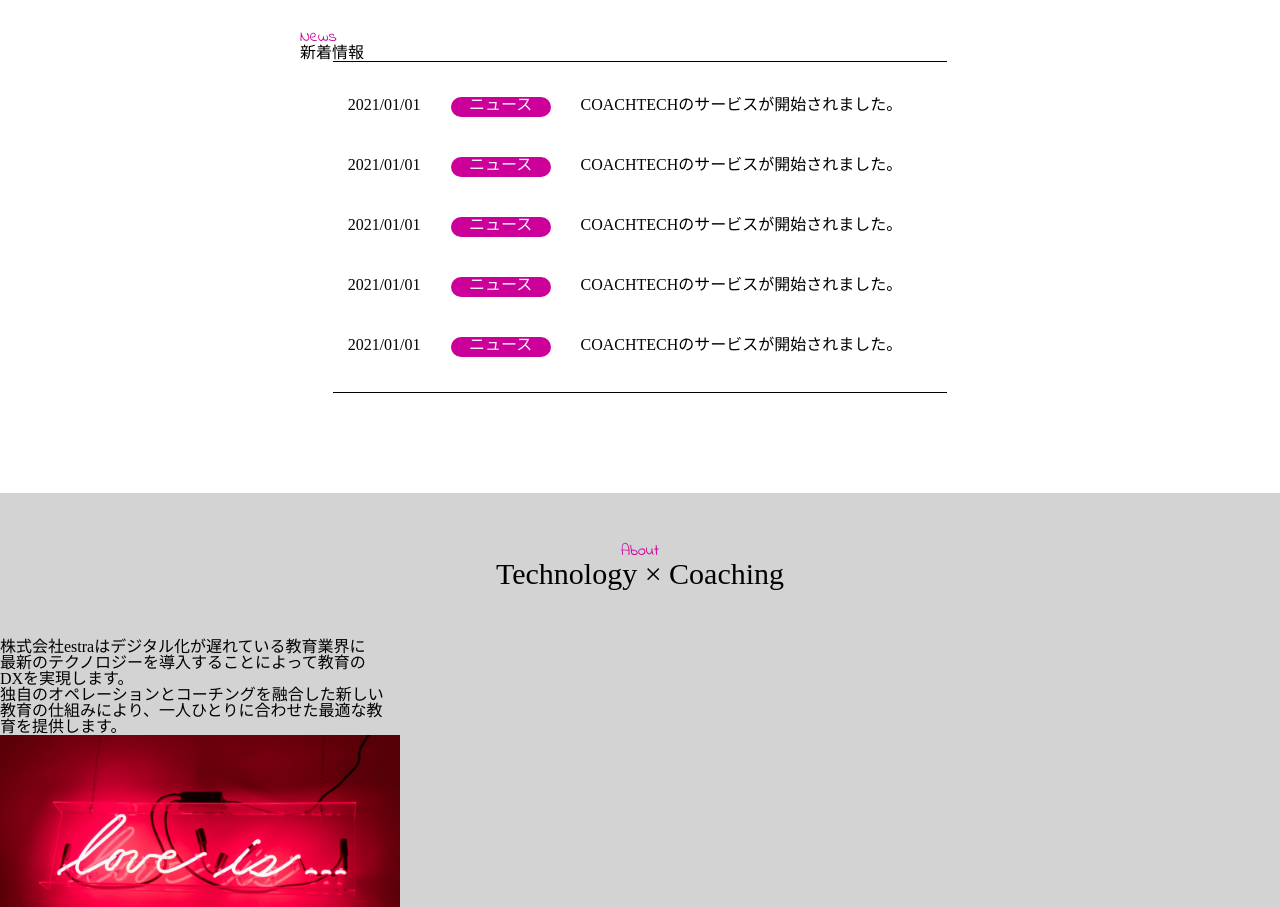
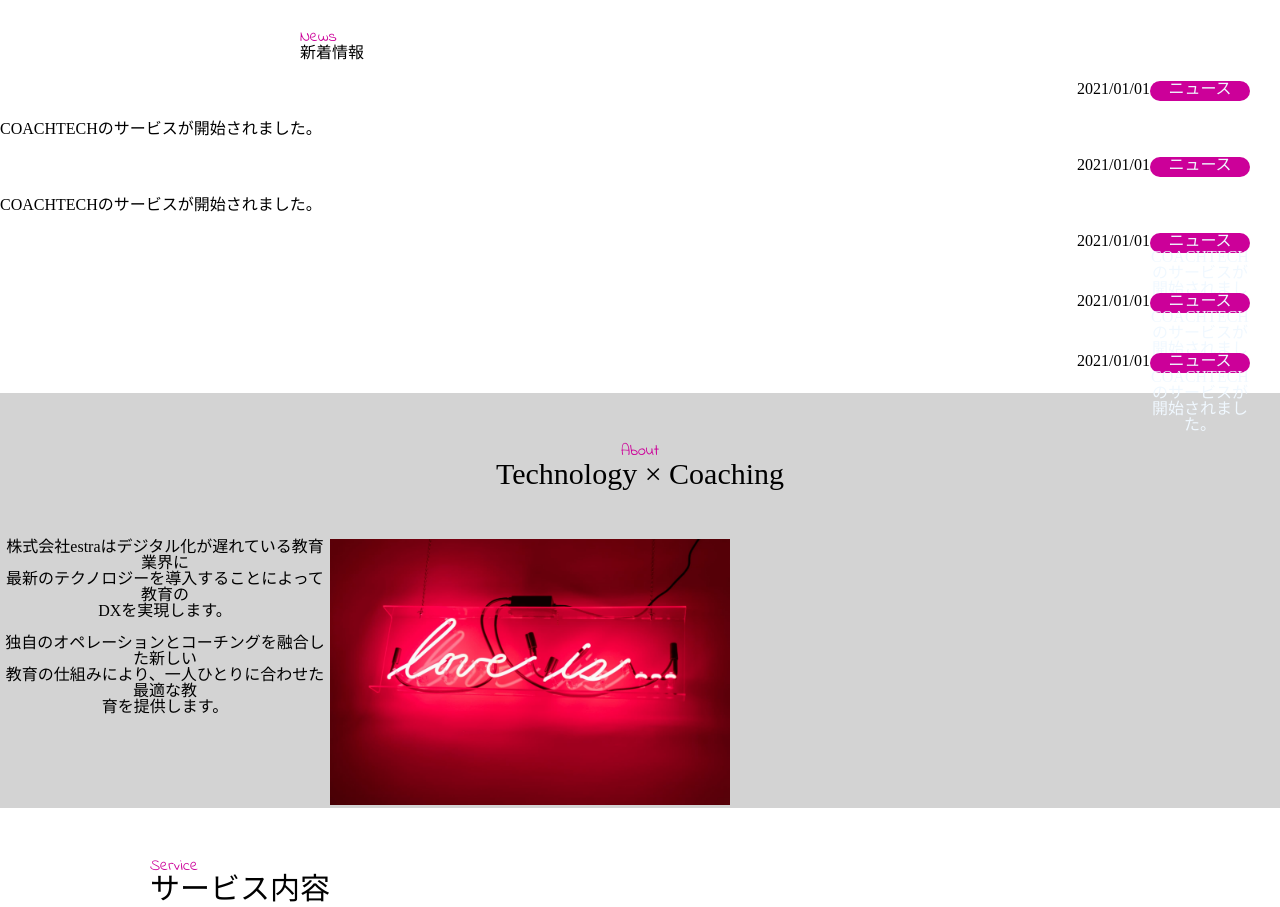
Before and after one commit to yuzu-anzu/20230603_nakai_lp, a plain HTML site: page index.html in a window 1280 px wide. Shown: the part 680-1587 px from the top of the page. Drawn offline with Linux system fonts and the light colour scheme.

Commit message:
よろしくお願い致します”

```diff
--- a/css/style.css
+++ b/css/style.css
@@ -92,18 +92,23 @@ li {
 }
 
 .news-warp-list {
-    width: fit-content;
     margin: auto;
-    padding: 15px 15px;
     border-width: thin;
-    border-top-style: solid;
-    border-bottom-style: solid;
-    margin-bottom: 100px;
 }
 
 .ul {
     border-width: thin;
     border-top-style: solid;
+}
+
+.li {
+    margin: auto;
+    display: flex;
+}
+
+.p {
+    display: inline-block;
+    text-align: center;
 }
 
 .btn-news {
@@ -135,16 +140,12 @@ li {
 
 .about-item {
     padding-top: 50px;
+    display: flex;
+    margin: auto;
 }
 
 .about-item-text {
-    margin-right: 450px;
-    display: flex;
-}
-
-.about-text {
-    display: inline-block;
-    margin-right: 450px;
+    text-align: center;
 }
 
 .about-item__img {
@@ -152,7 +153,8 @@ li {
 }
 .about-item__img img {
     width: 400px;
-    display: inline-block;
+    margin-right: 300px;
+
 }
 
 .service {
@@ -201,7 +203,6 @@ li {
     margin-left: 50px;
     margin-top: 30px;
     width: 120px;
-    margin: 10px 150px 30px 150px;
 }
 
 .box2-grid__parent-lead {
@@ -213,7 +214,7 @@ li {
 
 .box2-grid__parent-text {
     float: right;
-    margin-right: 50px;
+    margin-left: 100px;
     color: aliceblue;
 }
 
@@ -227,7 +228,6 @@ li {
     margin-left: 50px;
     margin-top: 30px;
     width: 120px;
-    margin: 10px 150px 30px 150px;
 }
 
 .box3-grid__parent-lead {
@@ -239,7 +239,7 @@ li {
 
 .box3-grid__parent-text {
     float: right;
-    margin-right: 50px;
+    margin-left: 100px;
     color: aliceblue;
 }
 
--- a/index.html
+++ b/index.html
@@ -45,39 +45,39 @@
             </div>
             <div class="news-warp-list">
                 <ul>
-                    <li>2021/01/01</li>
                     <li>
-                        <div class="btn-news">ニュース</div>
+                        <p>2021/01/01</p>
+                        <span class="btn-news">ニュース</div>
+                        <p>COACHTECHのサービスが開始されました。</p>
                     </li>
-                    <li>COACHTECHのサービスが開始されました。</li>
                 </ul>
                 <ul>
-                    <li>2021/01/01</li>
                     <li>
-                        <div class="btn-news">ニュース</div>
+                        <p>2021/01/01</p>
+                        <span class="btn-news">ニュース</div>
+                        <p>COACHTECHのサービスが開始されました。</p>
                     </li>
-                    <li>COACHTECHのサービスが開始されました。</li>
                 </ul>
                 <ul>
-                    <li>2021/01/01</li>
                     <li>
-                        <div class="btn-news">ニュース</div>
+                        <p>2021/01/01</p>
+                        <spam class="btn-news">ニュース</div>
+                        <p>COACHTECHのサービスが開始されました。</p>
                     </li>
-                    <li>COACHTECHのサービスが開始されました。</li>
                 </ul>
                 <ul>
-                    <li>2021/01/01</li>
                     <li>
-                        <div class="btn-news">ニュース</div>
+                        <p>2021/01/01</p>
+                        <span class="btn-news">ニュース</div>
+                        <p>COACHTECHのサービスが開始されました。</p>
                     </li>
-                    <li>COACHTECHのサービスが開始されました。</li>
                 </ul>
                 <ul>
-                    <li>2021/01/01</li>
                     <li>
-                        <div class="btn-news">ニュース</div>
+                        <p>2021/01/01</p>
+                        <span class="btn-news">ニュース</div>
+                        <p>COACHTECHのサービスが開始されました。</p>
                     </li>
-                    <li>COACHTECHのサービスが開始されました。</li>
                 </ul>
             </div>
         </div>
@@ -87,8 +87,7 @@
                 <p class="about-title-h2">Technology × Coaching</p>
             </div>
             <div class="about-item">
-                <p class="about-item-text">株式会社estraはデジタル化が遅れている教育業界に<br>最新のテクノロジーを導入することによって教育の<br>DXを実現します。</p>
-                <p class="about-text">独自のオペレーションとコーチングを融合した新しい<br>教育の仕組みにより、一人ひとりに合わせた最適な教<br>育を提供します。</p>
+                <p class="about-item-text">株式会社estraはデジタル化が遅れている教育業界に<br>最新のテクノロジーを導入することによって教育の<br>DXを実現します。<br><br>独自のオペレーションとコーチングを融合した新しい<br>教育の仕組みにより、一人ひとりに合わせた最適な教<br>育を提供します。</p>
                 <div class="about-item__img">
                     <img src="./img/about.jpg" altz="">
                 </div>
```
